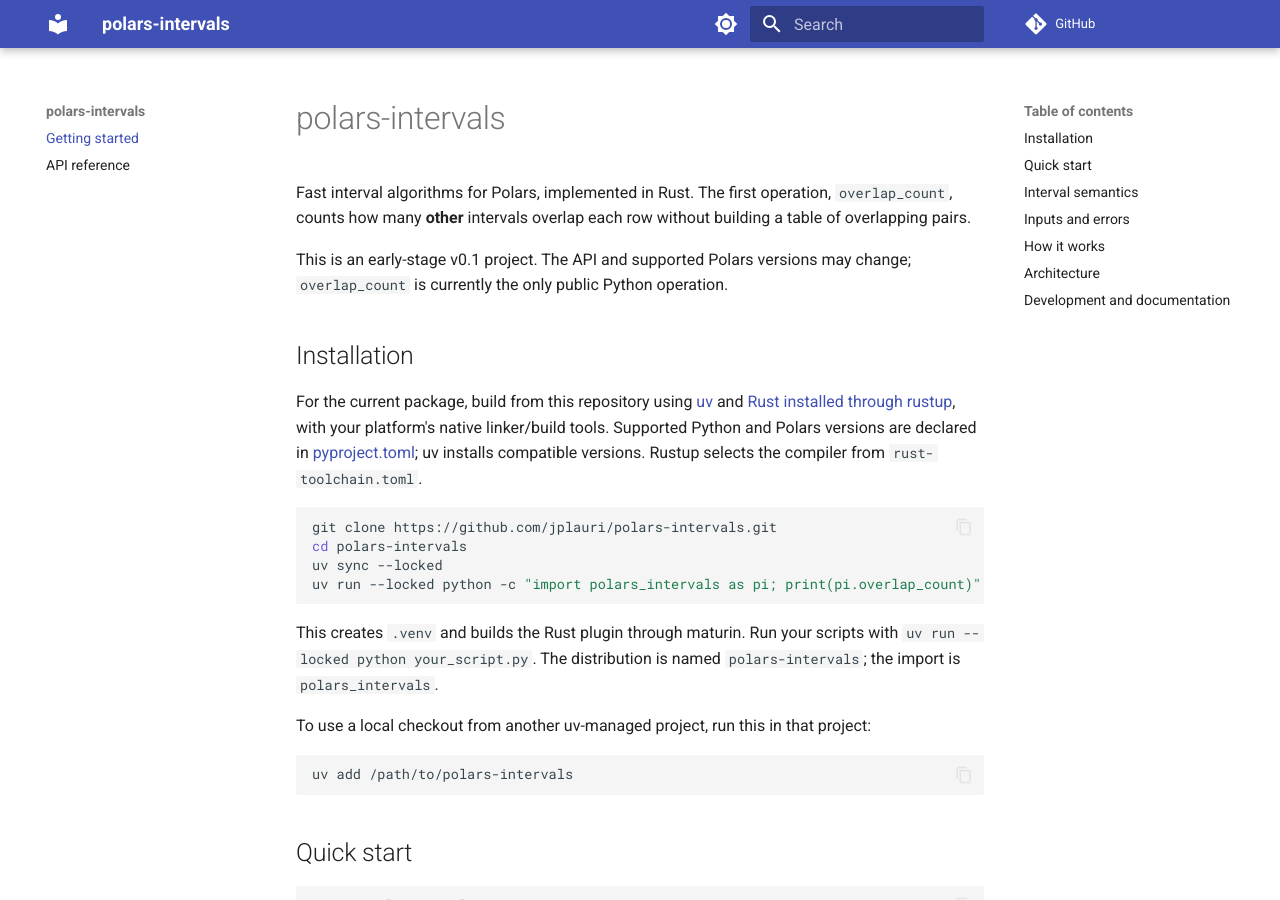
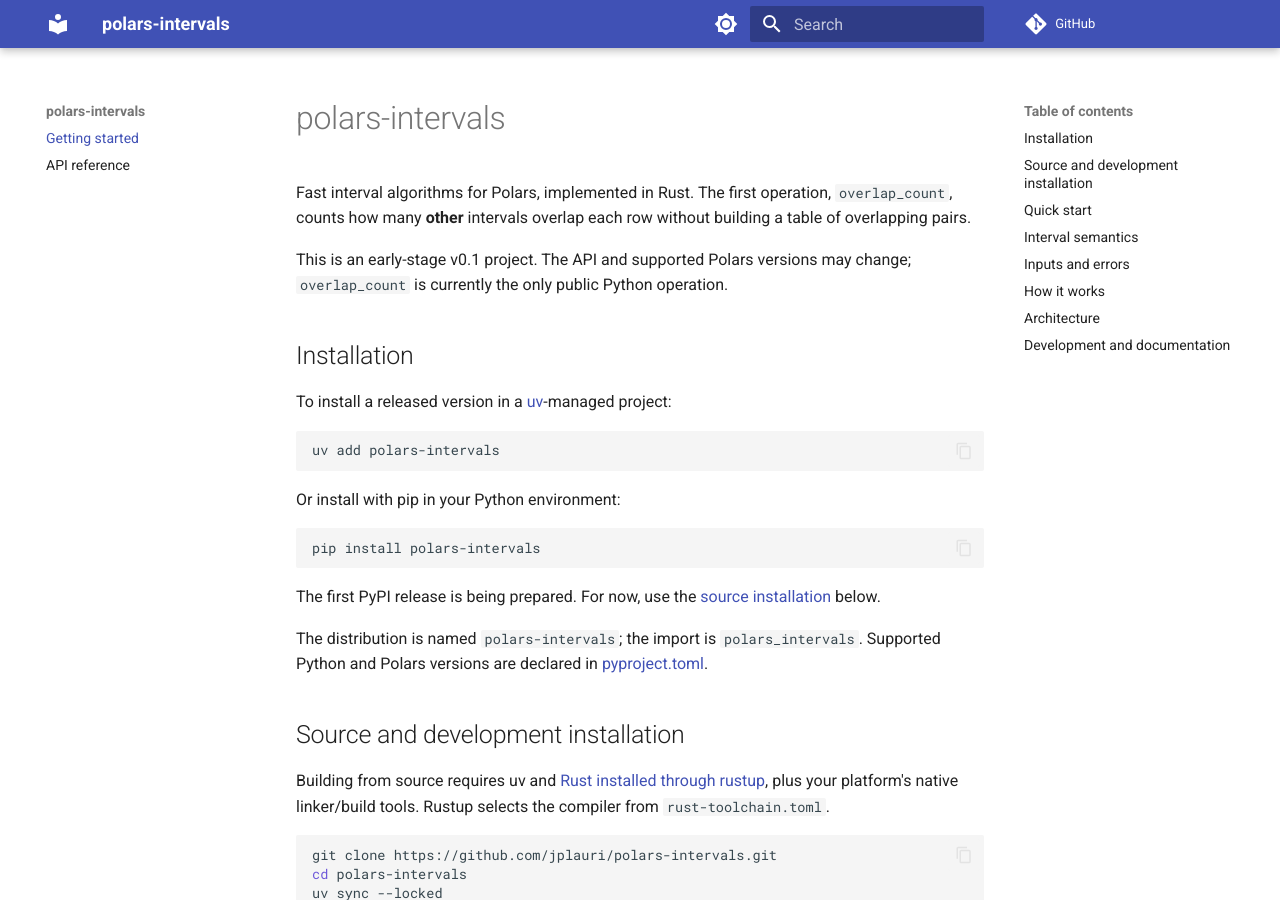
Before and after one commit to jplauri/polars-intervals, an MkDocs documentation site: the page built from docs/index.md, in a window 1280 px wide and 900 px high. Built offline with MkDocs 1.6.1 and Material for MkDocs 9.7.7, drawn with Linux system fonts in a browser that asks for light colours; comment, search, counter and statistics services are not loaded.

Commit message:
docs: separate release and source installation

````diff
--- a/README.md
+++ b/README.md
@@ -9,12 +9,31 @@
 
 ## Installation
 
-For the current package, build from this repository using
-[uv](https://docs.astral.sh/uv/getting-started/installation/) and
-[Rust installed through rustup](https://www.rust-lang.org/tools/install), with
-your platform's native linker/build tools. Supported Python and Polars versions
-are declared in [pyproject.toml](https://github.com/jplauri/polars-intervals/blob/master/pyproject.toml);
-uv installs compatible versions. Rustup selects the compiler from
+To install a released version in a [uv](https://docs.astral.sh/uv/getting-started/installation/)-managed
+project:
+
+```sh
+uv add polars-intervals
+```
+
+Or install with pip in your Python environment:
+
+```sh
+pip install polars-intervals
+```
+
+The first PyPI release is being prepared. For now, use the
+[source installation](#source-and-development-installation) below.
+
+The distribution is named `polars-intervals`; the import is `polars_intervals`.
+Supported Python and Polars versions are declared in
+[pyproject.toml](https://github.com/jplauri/polars-intervals/blob/master/pyproject.toml).
+
+## Source and development installation
+
+Building from source requires uv and
+[Rust installed through rustup](https://www.rust-lang.org/tools/install), plus
+your platform's native linker/build tools. Rustup selects the compiler from
 `rust-toolchain.toml`.
 
 ```sh
--- a/benchmarks/README.md
+++ b/benchmarks/README.md
@@ -6,8 +6,9 @@
 
 ## Reproduce
 
-Follow the [installation prerequisites](../README.md#installation), then run from
-the repository root:
+Follow the
+[source installation prerequisites](../README.md#source-and-development-installation),
+then run from the repository root:
 
 ```sh
 uv sync --locked --reinstall-package polars-intervals --config-setting "build-args=--profile release"
````
Also changed, not shown: other parts of README.md (+1 -2 lines).
